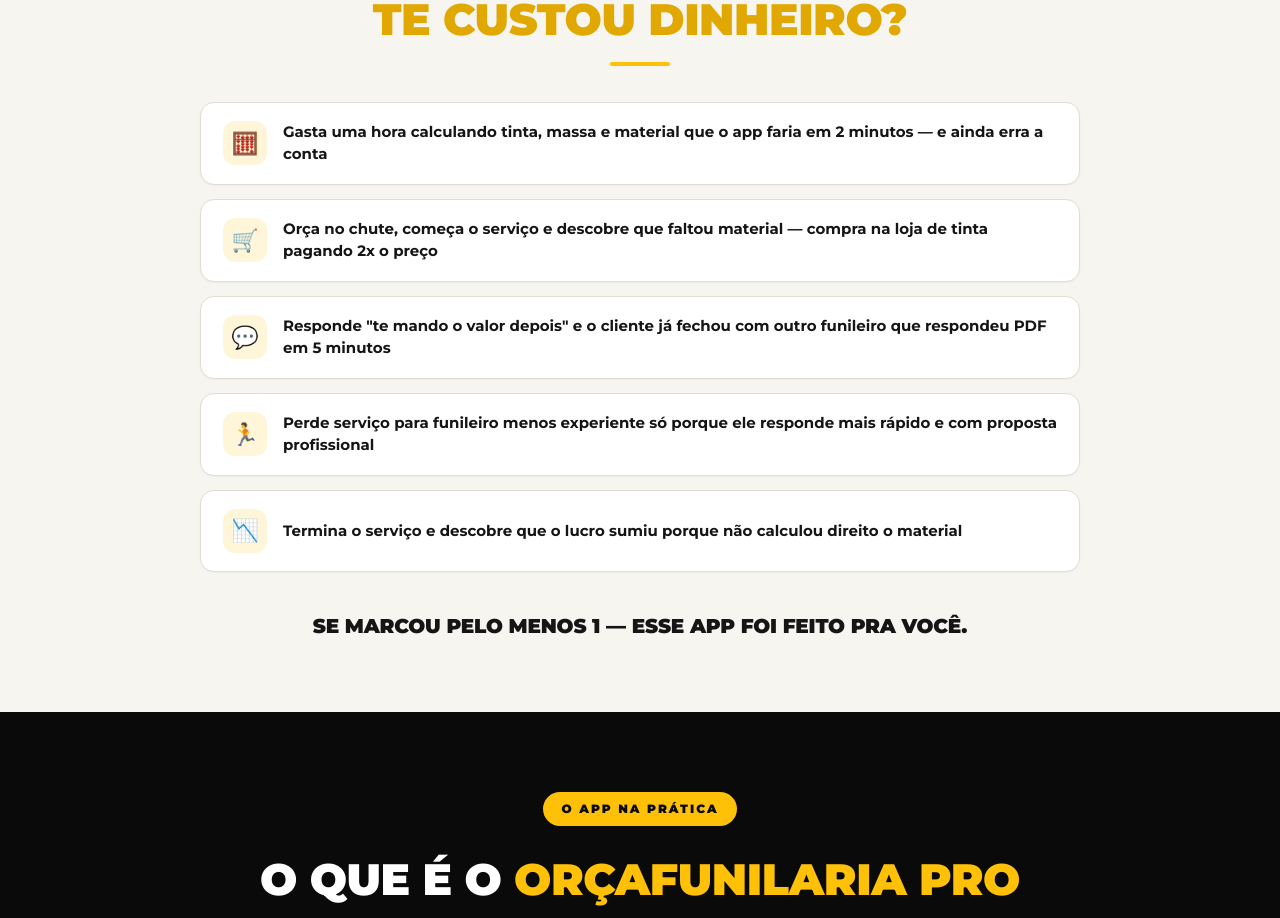
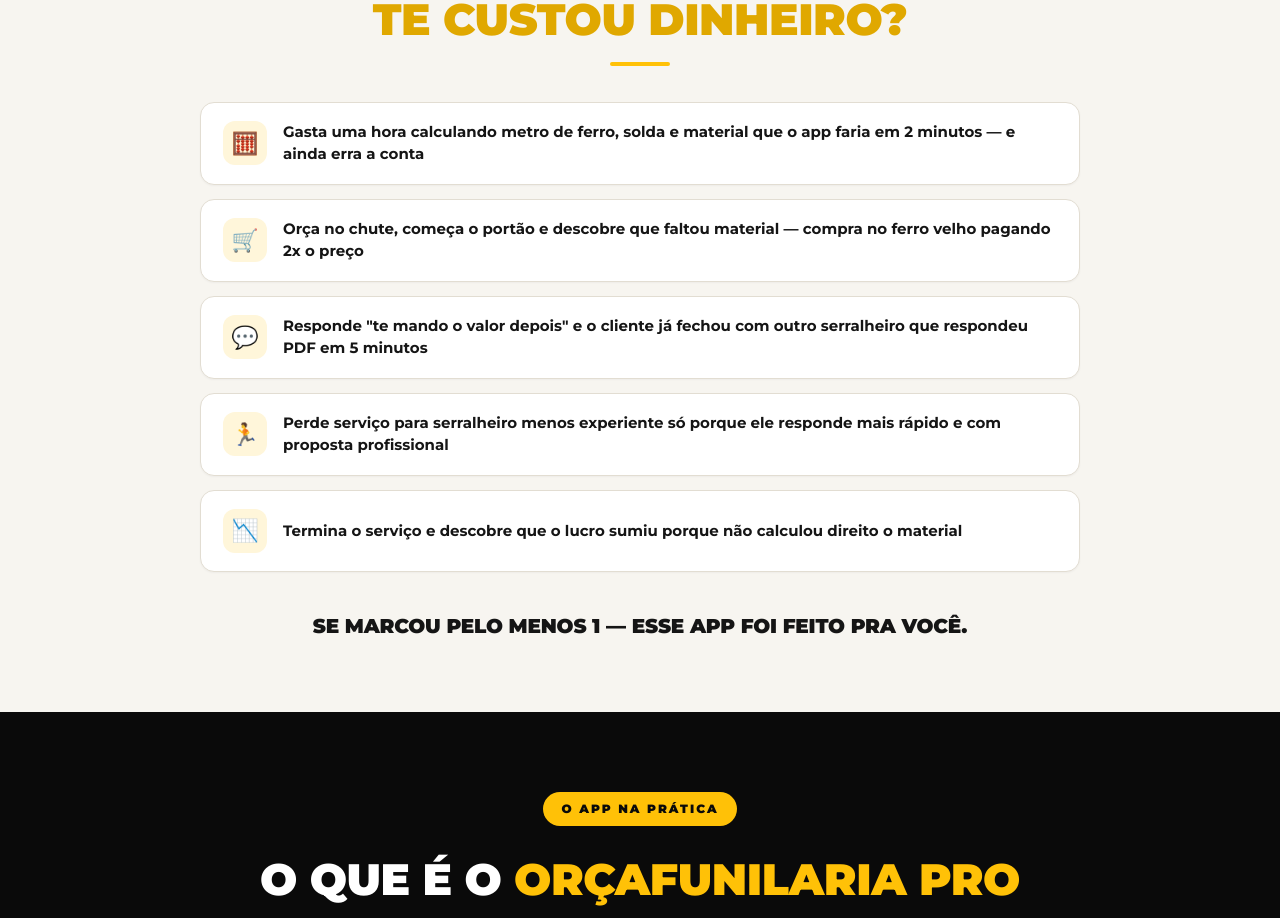
Before and after one commit to vitorgabrielvianna41-hue/remix-of-remix-of-remix-of-remix-of-remix-of-remix-hub-explorer, a React (Vite) app: page / in a window 1280 px wide. Shown: the part 1764-2682 px from the top of the page. Built offline with nearby package versions, Linux system fonts and the light colour scheme.

Commit message:
Changes
Co-authored-by: vitorgabrielvianna41-hue <230800934+vitorgabrielvianna41-hue@users.noreply.github.com>

```diff
--- a/src/routes/index.tsx
+++ b/src/routes/index.tsx
@@ -436,19 +436,19 @@ function Pains() {
   const items = [
     {
       icon: "🧮",
-      t: "Gasta uma hora calculando tinta, massa e material que o app faria em 2 minutos — e ainda erra a conta",
+      t: "Gasta uma hora calculando metro de ferro, solda e material que o app faria em 2 minutos — e ainda erra a conta",
     },
     {
       icon: "🛒",
-      t: "Orça no chute, começa o serviço e descobre que faltou material — compra na loja de tinta pagando 2x o preço",
+      t: "Orça no chute, começa o portão e descobre que faltou material — compra no ferro velho pagando 2x o preço",
     },
     {
       icon: "💬",
-      t: 'Responde "te mando o valor depois" e o cliente já fechou com outro funileiro que respondeu PDF em 5 minutos',
+      t: 'Responde "te mando o valor depois" e o cliente já fechou com outro serralheiro que respondeu PDF em 5 minutos',
     },
     {
       icon: "🏃",
-      t: "Perde serviço para funileiro menos experiente só porque ele responde mais rápido e com proposta profissional",
+      t: "Perde serviço para serralheiro menos experiente só porque ele responde mais rápido e com proposta profissional",
     },
     {
       icon: "📉",
```
